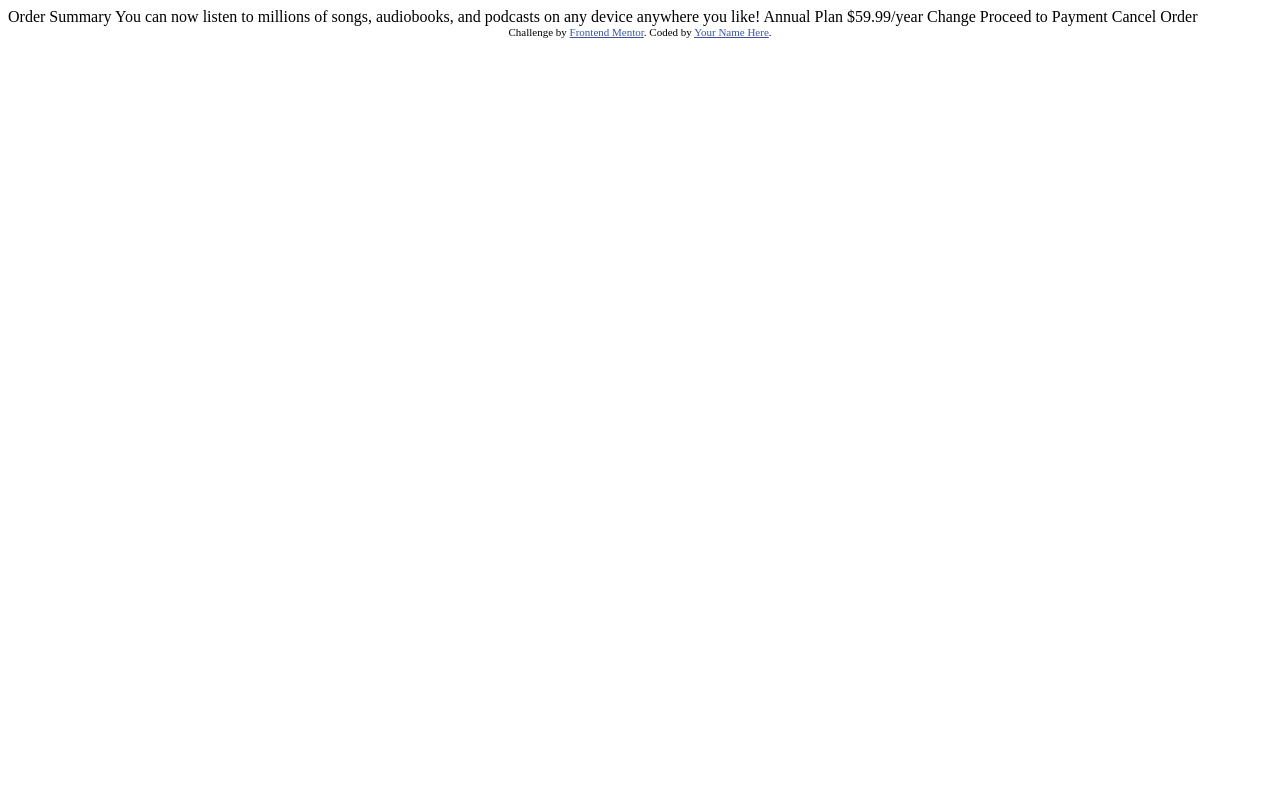
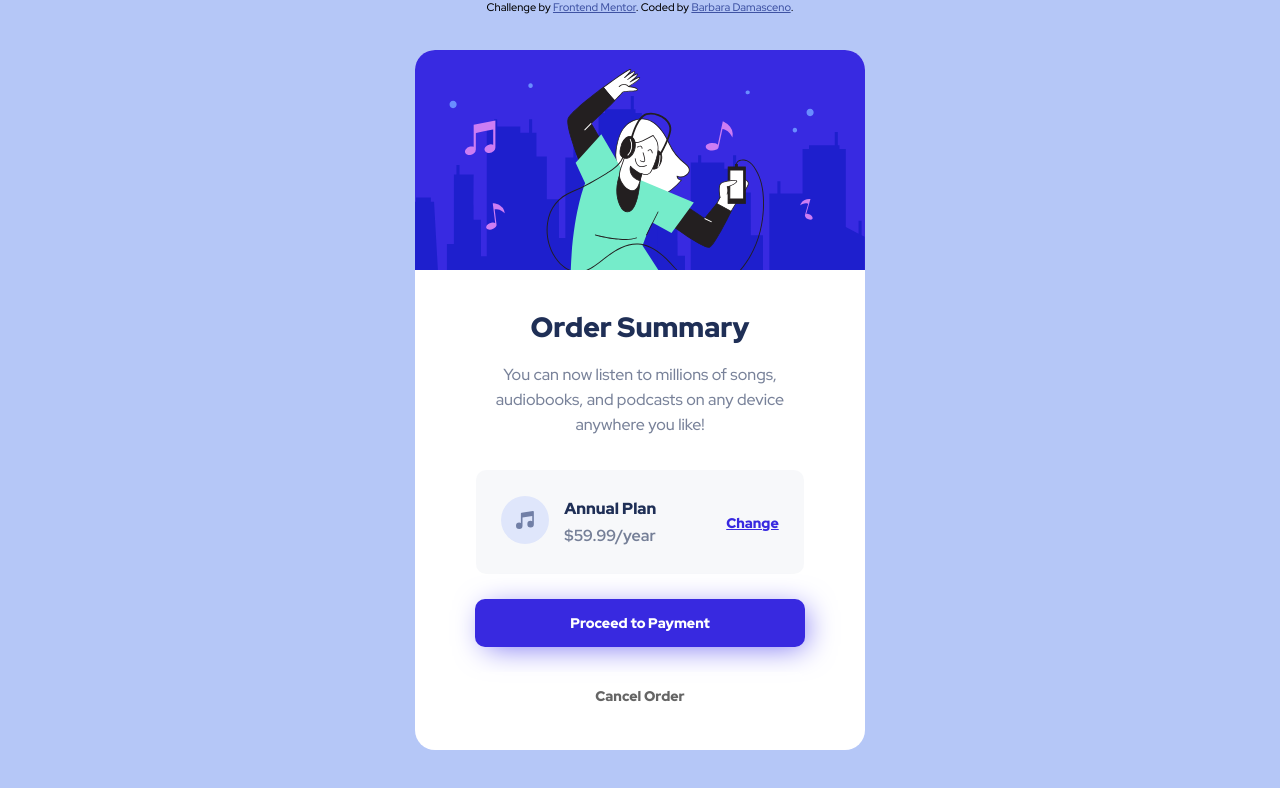
Before and after one commit to barbaradamasdev/Order-summary-component, a plain HTML site: page index.html in a window 1280 px wide. Drawn offline with Linux system fonts and the light colour scheme.

Commit message:
HTML and CSS done

```diff
--- a/index.html
+++ b/index.html
@@ -5,6 +5,7 @@
   <meta name="viewport" content="width=device-width, initial-scale=1.0"> <!-- displays site properly based on user's device -->
 
   <link rel="icon" type="image/png" sizes="32x32" href="./images/favicon-32x32.png">
+  <link rel="stylesheet" href="style.css">
 
   <title>Frontend Mentor | Order summary card</title>
 
@@ -16,22 +17,42 @@
 </head>
 <body>
 
-  Order Summary
+  <div class="content">
+    <div class="rowOne">
+      <img class="banner" src="images/illustration-hero.svg" alt="Woman dancing ilustration">
+    </div>
 
-  You can now listen to millions of songs, audiobooks, and podcasts on any
-  device anywhere you like!
+    <div class="rowTwo">
+      <h1 class="title">Order Summary</h1>
+      <p class="description opacity">You can now listen to millions of songs, audiobooks, and podcasts on any device anywhere you like!</p>
+    </div>
 
-  Annual Plan
-  $59.99/year
+    <div class="rowThree">
+      <div class="columnOne">
+        <img src="images/icon-music.svg" alt="Music icon">
+      </div>
 
-  Change
+      <div class="columnTwo">
+        <h2>Annual Plan</h2>
+        <p class="price opacity">$59.99/year</p>
+      </div>
 
-  Proceed to Payment
-  Cancel Order
+      <div class="columnThree"></div>
 
+      <div class="columnFour">
+        <a class="link" href="">Change</a>
+      </div>
+    </div>
+
+    <div class="rowFour">
+      <button class="confirmButton">Proceed to Payment</button>
+      <button class="cancelButton opacity">Cancel Order</button>
+    </div>
+
+  </div>
   <div class="attribution">
     Challenge by <a href="https://www.frontendmentor.io?ref=challenge" target="_blank">Frontend Mentor</a>.
-    Coded by <a href="#">Your Name Here</a>.
+    Coded by <a href="#">Barbara Damasceno</a>.
   </div>
 </body>
 </html>
--- /dev/null
+++ b/style.css
@@ -0,0 +1,149 @@
+@import url('https://fonts.googleapis.com/css2?family=Red+Hat+Display:wght@500;700;900&display=swap');
+
+:root {
+    /* Primary Color */
+    --paleBlue: hsl(225, 100%, 94%);
+    --brightBlue: hsl(245, 75%, 52%);
+
+    /* Neutral color */
+    --veryPaleBlue: hsl(225, 100%, 98%);
+    --purple: hsl(244, 84%, 69%);
+    --desaturatedBlue: hsl(224, 81%, 84%);
+    --desaturatedBlueT: hsla(224, 23%, 55%, 0.060);
+    --darkBlue: hsl(223, 47%, 23%);
+    --white: white;
+}
+
+*{
+    font-family: 'Red Hat Display', sans-serif;
+    box-sizing: border-box;
+    padding: 0;
+    margin: auto;
+}
+
+body {
+    /* position: relative; */
+    height: 100vh;
+    background-color: var(--desaturatedBlue);
+    font-size: 16px;
+}
+
+.content {
+    position: absolute;
+    top: 0;
+    bottom: 0;
+    left: 0;
+    right: 0;
+    margin: auto;
+
+    display: flex;
+    flex-direction: column;
+    justify-content: space-between;
+    gap: 25px;
+    text-align: center;
+    border-radius: 20px;
+
+    width: 450px;
+    height: 700px;
+    background-color: var(--white);
+}
+
+.banner {
+    border-radius: 20px 20px 0 0;
+    margin: auto;
+}
+
+.title, .description  {
+    padding: 8px 60px;
+    color: var(--darkBlue);
+}
+
+.title {
+    font-weight: 900;
+    font-size: 28px;
+}
+
+.description {
+    font-weight: 500;
+    line-height: 25px;
+}
+
+.rowThree {
+    display: flex;
+    justify-content: space-between;
+    gap: 15px;
+    background-color: var(--desaturatedBlueT);
+    border-radius: 10px;
+    padding: 25px;
+}
+
+h2, .price {
+    font-size: 16px;
+    color: var(--darkBlue);
+    padding: 3px 0;
+}
+
+h2 {font-weight: 900;}
+.price {font-weight: 700;}
+
+.columnTwo {
+    text-align: left;
+}
+
+.columnThree {
+    width: 40px;
+}
+
+.link {
+    font-size: 14px;
+    font-weight: 900;
+    color: var(--brightBlue);
+}
+
+.link:hover {
+    cursor: pointer;
+    color: var(--purple);
+    text-decoration: none;
+}
+
+.rowFour {
+    display: flex;
+    flex-direction: column;
+    gap: 15px;
+}
+
+button {
+    padding: 15px;
+    width: 330px;
+    font-size: 14px;
+    font-weight: 900;
+    border-radius: 10px;
+    border: none;
+}
+
+.confirmButton {
+    background-color: var(--brightBlue);
+    color: var(--white);
+    box-shadow: 5px 5px 30px -5px var(--purple);
+}
+
+.confirmButton:hover {
+    background-color: var(--purple);
+    cursor: pointer;
+    box-shadow: 5px 5px 30px -5px var(--purple);
+}
+
+.cancelButton {
+    background-color: var(--white);
+    margin: 10px 0 40px 0;
+}
+
+.cancelButton:hover {
+    cursor: pointer;
+    color: var(--darkBlue);
+    opacity: 100%;
+}
+
+.opacity {
+    opacity: 60%;
+}
```
